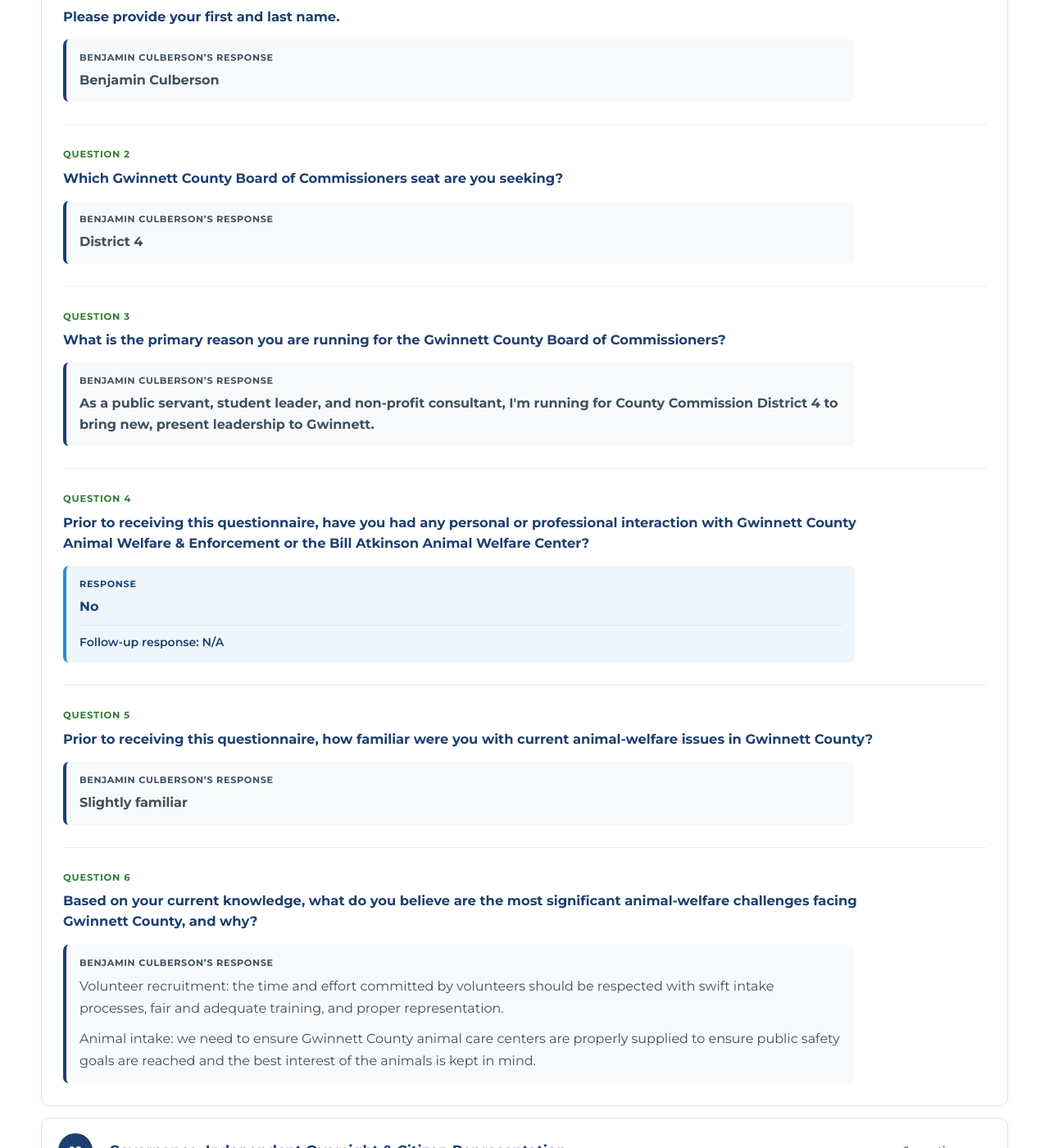
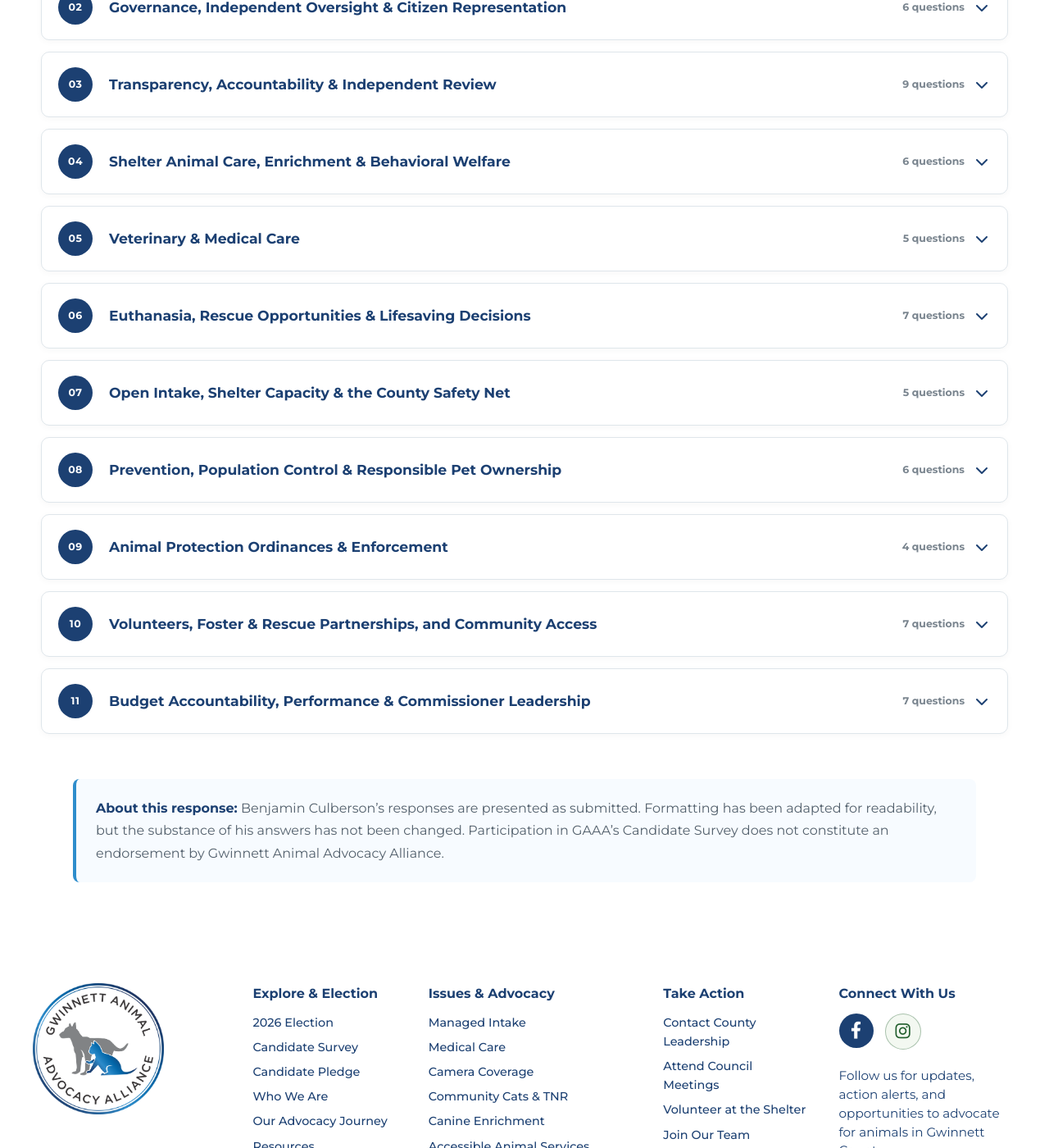
Before and after one commit to whitleybacon/gwinnett-animal-advocacy-alliance, a Jekyll site: the page built from election-2026/culberson/index.html, in a window 1280 px wide and 1400 px high, scrolled down 874 px. Shown: the whole window at 82% size. Built offline with Jekyll 4.4.1, drawn with Linux system fonts in a browser that asks for light colours.

Commit message:
Update index.html

```diff
--- a/election-2026/culberson/index.html
+++ b/election-2026/culberson/index.html
@@ -399,7 +399,7 @@ permalink: /election-2026/culberson/
 
   <div class="response-list">
 
-      <details class="response-section" open>
+      <details class="response-section">
         <summary>
           <span class="section-number">01</span>
           <span class="section-title">About the Candidate</span>
```
